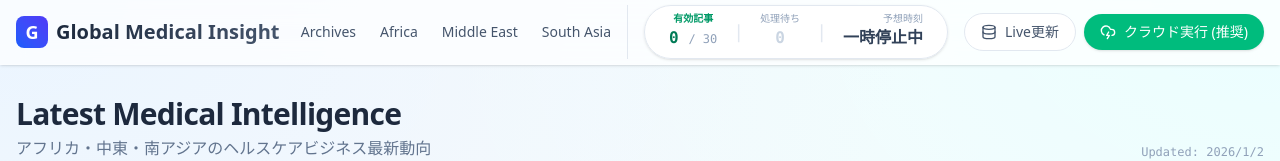
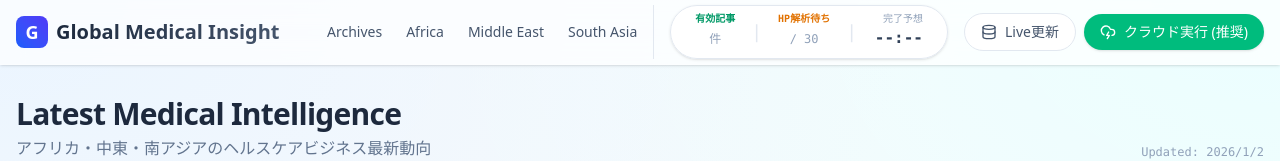
Before and after one commit to NinjaArmstrong/Global-Medical-Insight, a Next.js app: page / in a window 1280 px wide. Shown: the top 161 px of the page. Built offline with nearby package versions, Linux system fonts and the light colour scheme; no server answers; the database is empty.

Commit message:
Show pending count for Top 30 and accurate conservative ETA

```diff
--- a/src/app/actions.ts
+++ b/src/app/actions.ts
@@ -120,6 +120,24 @@ export async function getArticleCounts() {
             // .neq('importance', 'IRRELEVANT') ... removed to match page.tsx
             .not('importance', 'ilike', '%AI unavailable%'); // Keep basic error check if needed, or remove all for pure archive count
 
+        // 4. Check "Pending within Top 30" (User Request)
+        const { data: top30 } = await supabase
+            .from('articles')
+            .select('importance')
+            .order('published_at', { ascending: false })
+            .limit(30);
+
+        let pendingInTop30 = 0;
+        if (top30) {
+            const pendingStatuses = [
+                'PENDING_SUMMARY', 'PHASE2_PENDING', 'PHASE3_PENDING',
+                'SKIPPED_MANUAL_LIMIT', 'IRRELEVANT_AUTO_LOCAL', 'Unprocessed'
+            ];
+            pendingInTop30 = top30.filter(a =>
+                pendingStatuses.some(s => a.importance === s || a.importance?.includes(s))
+            ).length;
+        }
+
         if (err1 || err2 || err3 || err4 || err5) throw new Error('DB Error');
 
         return {
@@ -131,7 +149,9 @@ export async function getArticleCounts() {
             batchTotal: batchTotal ?? 0,
             batchPending: batchPending ?? 0,
             valid: valid ?? 0,
-            estimatedCompletionTime: calculateEstimatedTime(batchPending ?? 0, valid ?? 0, (batchTotal ?? 0) - (batchPending ?? 0))
+            // Return specific metric for UI
+            pendingInTop30,
+            estimatedCompletionTime: calculateEstimatedTimeForTop30(pendingInTop30)
         };
     } catch (e) {
         console.error(e);
--- a/src/components/ProcessStatus.tsx
+++ b/src/components/ProcessStatus.tsx
@@ -13,6 +13,7 @@ export function ProcessStatus() {
         batchTotal?: number,
         batchPending?: number,
         valid?: number,
+        pendingInTop30?: number,
         estimatedCompletionTime?: string
     } | null>(null);
 
@@ -39,26 +40,26 @@ export function ProcessStatus() {
             <div className="flex flex-col items-center leading-none">
                 <span className="text-[10px] text-emerald-600 mb-0.5 font-bold">有効記事</span>
                 <span className="font-bold text-emerald-700 text-base">
-                    {counts.valid} <span className="text-slate-400 font-normal text-xs">/ 30</span>
+                    {counts.valid} <span className="text-slate-400 font-normal text-xs">件</span>
                 </span>
             </div>
 
             <span className="text-slate-200 text-lg font-thin">|</span>
 
-            {/* 処理中（残り） */}
+            {/* 30件中の処理待ち */}
             <div className="flex flex-col items-center leading-none">
-                <span className="text-[10px] text-slate-400 mb-0.5">処理待ち</span>
-                <span className={`font-bold text-base ${counts.batchPending! > 0 ? 'text-amber-600' : 'text-slate-300'}`}>
-                    {counts.batchPending}
+                <span className="text-[10px] text-amber-600 mb-0.5 font-bold">HP解析待ち</span>
+                <span className={`font-bold text-base ${counts.pendingInTop30! > 0 ? 'text-amber-600' : 'text-slate-300'}`}>
+                    {counts.pendingInTop30} <span className="text-slate-400 font-normal text-xs">/ 30</span>
                 </span>
             </div>
 
             {/* 完了予想 */}
-            {(counts.estimatedCompletionTime && counts.estimatedCompletionTime !== '完了') && (
+            {(counts.estimatedCompletionTime) && (
                 <>
                     <span className="text-slate-200 text-lg font-thin">|</span>
                     <div className="flex flex-col items-end leading-none min-w-[50px]">
-                        <span className="text-[10px] text-slate-400 mb-0.5">予想時刻</span>
+                        <span className="text-[10px] text-slate-400 mb-0.5">完了予想</span>
                         <span className="font-bold text-slate-700 text-base">
                             {counts.estimatedCompletionTime}
                         </span>
```
